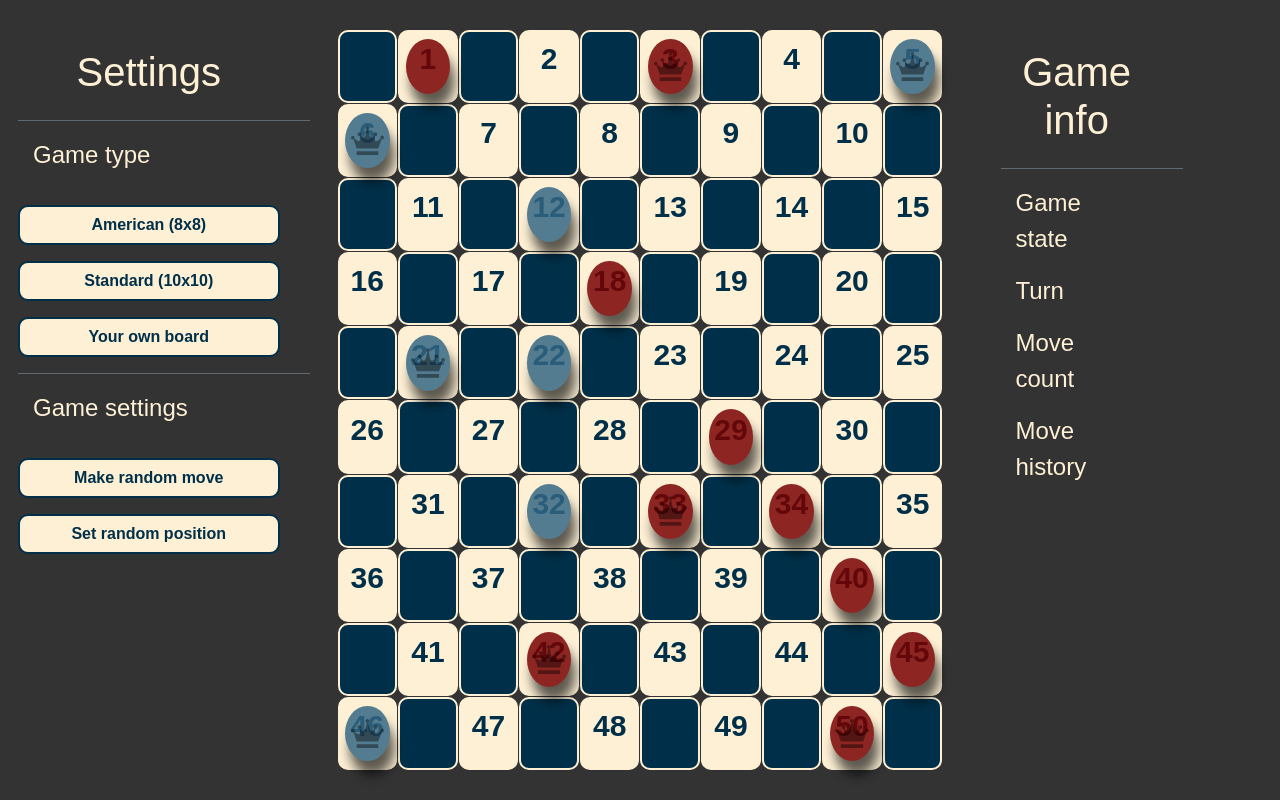
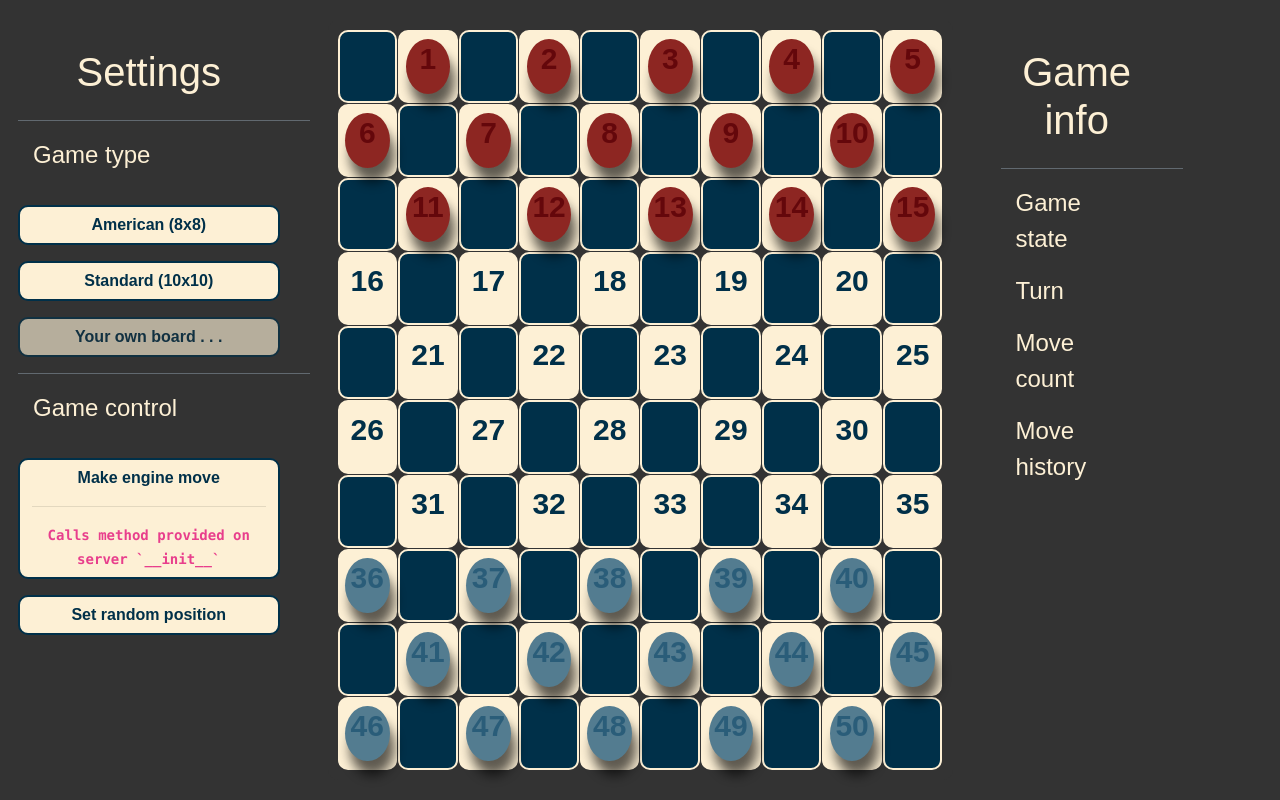
Before and after one commit to miskibin/py-draughts, a FastAPI app: page / in a window 1280 px wide. Run offline with FastAPI, Linux system fonts and the light colour scheme; some libraries are stand-ins or nearby versions.

Commit message:
Update UI

```diff
--- a/draughts/templates/index.html
+++ b/draughts/templates/index.html
@@ -18,14 +18,18 @@
         <a href="/set_board/standard" class="col-12 btn btn-custom mt-3"
           >Standard (10x10)</a
         >
-        <a href="#" class="col-12 btn btn-custom mt-3">Your own board</a>
+        <a href="#" class="col-12 btn btn-custom mt-3 disabled"
+          >Your own board . . .</a
+        >
         <!-- game settings -->
         <hr class="col-12 bg-secondary" />
         <div class="col-12">
-          <p class="display-6">Game settings</p>
+          <p class="display-6">Game control</p>
         </div>
         <button id="makeRandomMove" class="col-12 btn btn-custom mt-3">
-          Make random move
+          Make engine move
+          <hr />
+          <code>Calls method provided on server `__init__`</code>
         </button>
         <a href="/set_random_position" class="col-12 btn btn-custom mt-3"
           >Set random position</a
```
